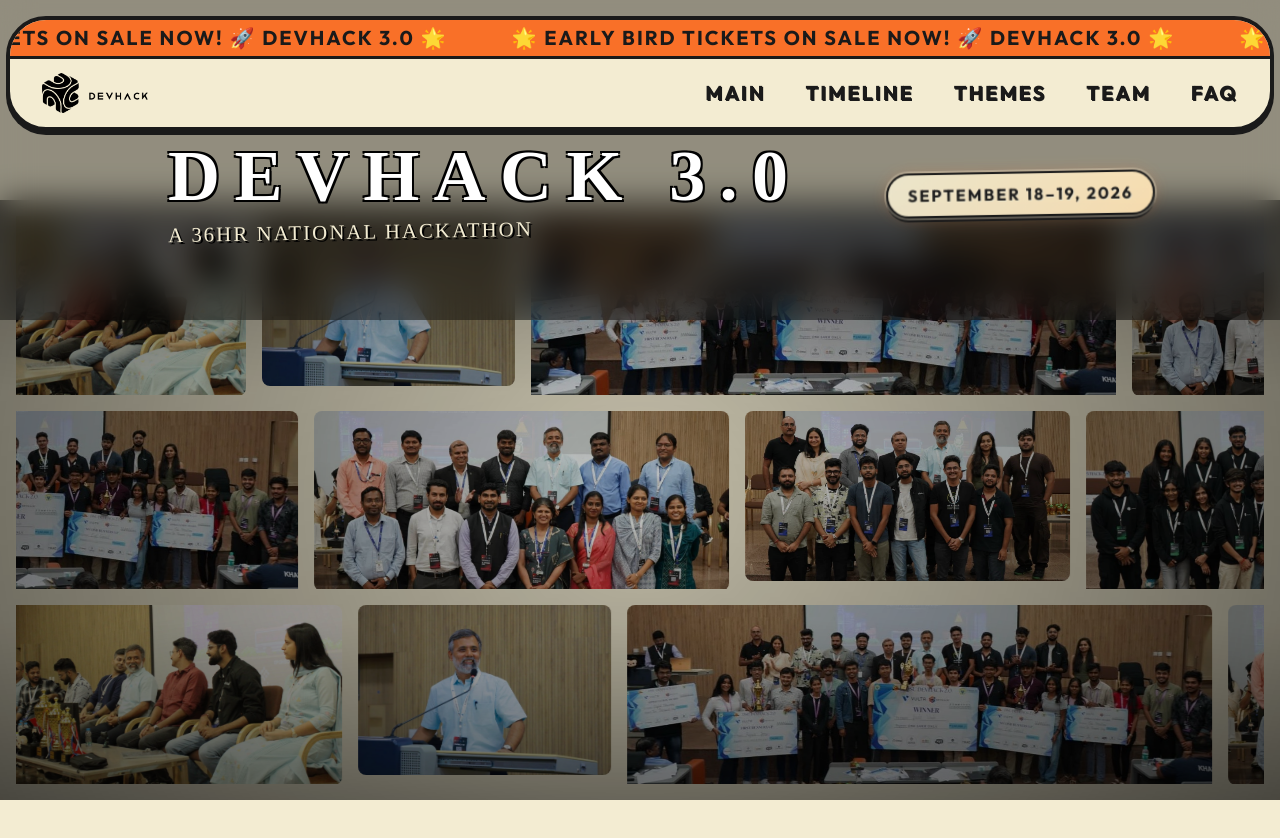
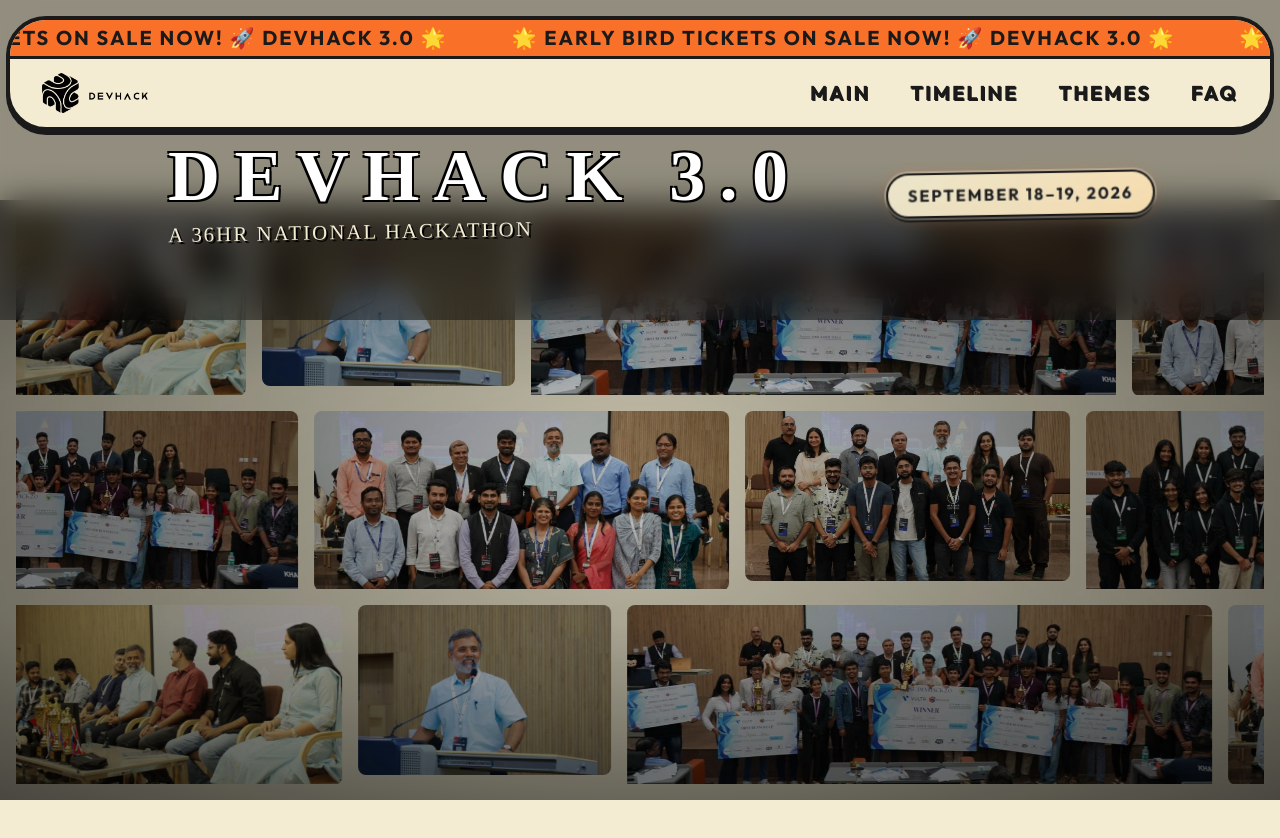
Before and after one commit to ManaviP/dev3.0, a React (Vite) app: page / in a window 1280 px wide. Shown: the top 838 px of the page. Built offline with nearby package versions, Linux system fonts and the light colour scheme; a web font is replaced by a local one.

Commit message:
teams commented

```diff
--- a/src/App.tsx
+++ b/src/App.tsx
@@ -5,7 +5,7 @@ import Hero from './sections/Hero'
 import Themes from './components/Themes'
 import Timeline from './sections/Timeline'
 import FAQ from './sections/FAQ'
-import Team from './sections/Team'
+// import Team from './sections/Team'
 import Footer from './sections/Footer'
 
 import { motion, AnimatePresence } from 'framer-motion'
@@ -107,7 +107,7 @@ function Navbar({ onNavClick }: { onNavClick: (e: React.MouseEvent<HTMLAnchorEle
               <a href="#hero" onClick={handleLinkClick} className="hover:text-[#f489a3] hover:underline decoration-[3px] underline-offset-6 transition-colors drop-shadow-[1px_1px_0px_#1a1a1a]">Main</a>
               <a href="#timeline" onClick={handleLinkClick} className="hover:text-[#f97028] hover:underline decoration-[3px] underline-offset-6 transition-colors drop-shadow-[1px_1px_0px_#1a1a1a]">Timeline</a>
               <a href="#themes" onClick={handleLinkClick} className="hover:text-[#f3a20f] hover:underline decoration-[3px] underline-offset-6 transition-colors drop-shadow-[1px_1px_0px_#1a1a1a]">Themes</a>
-              <a href="#team" onClick={handleLinkClick} className="hover:text-[#9b5de5] hover:underline decoration-[3px] underline-offset-6 transition-colors drop-shadow-[1px_1px_0px_#1a1a1a]">Team</a>
+              {/* <a href="#team" onClick={handleLinkClick} className="hover:text-[#9b5de5] hover:underline decoration-[3px] underline-offset-6 transition-colors drop-shadow-[1px_1px_0px_#1a1a1a]">Team</a> */}
               <a href="#faq" onClick={handleLinkClick} className="hover:text-[#ff5ea8] hover:underline decoration-[3px] underline-offset-6 transition-colors drop-shadow-[1px_1px_0px_#1a1a1a]">FAQ</a>
             </motion.div>
           )}
@@ -140,7 +140,7 @@ function Navbar({ onNavClick }: { onNavClick: (e: React.MouseEvent<HTMLAnchorEle
               <a href="#hero" onClick={handleLinkClick} className="hover:text-[#f489a3]">Main</a>
               <a href="#timeline" onClick={handleLinkClick} className="hover:text-[#f97028]">Timeline</a>
               <a href="#themes" onClick={handleLinkClick} className="hover:text-[#f3a20f]">Themes</a>
-              <a href="#team" onClick={handleLinkClick} className="hover:text-[#9b5de5]">Team</a>
+              {/* <a href="#team" onClick={handleLinkClick} className="hover:text-[#9b5de5]">Team</a> */}
               <a href="#faq" onClick={handleLinkClick} className="hover:text-[#ff5ea8]">FAQ</a>
             </motion.div>
           )}
@@ -247,7 +247,7 @@ export default function App() {
           <Hero />
           <Themes />
           <Timeline />
-          <Team />
+          {/* <Team /> */}
           <FAQ />
         </main>
         <Footer />
```
Also changed, not shown: lint_errors.txt (added), 1 other file (tests, documents, lock files or other folders).
